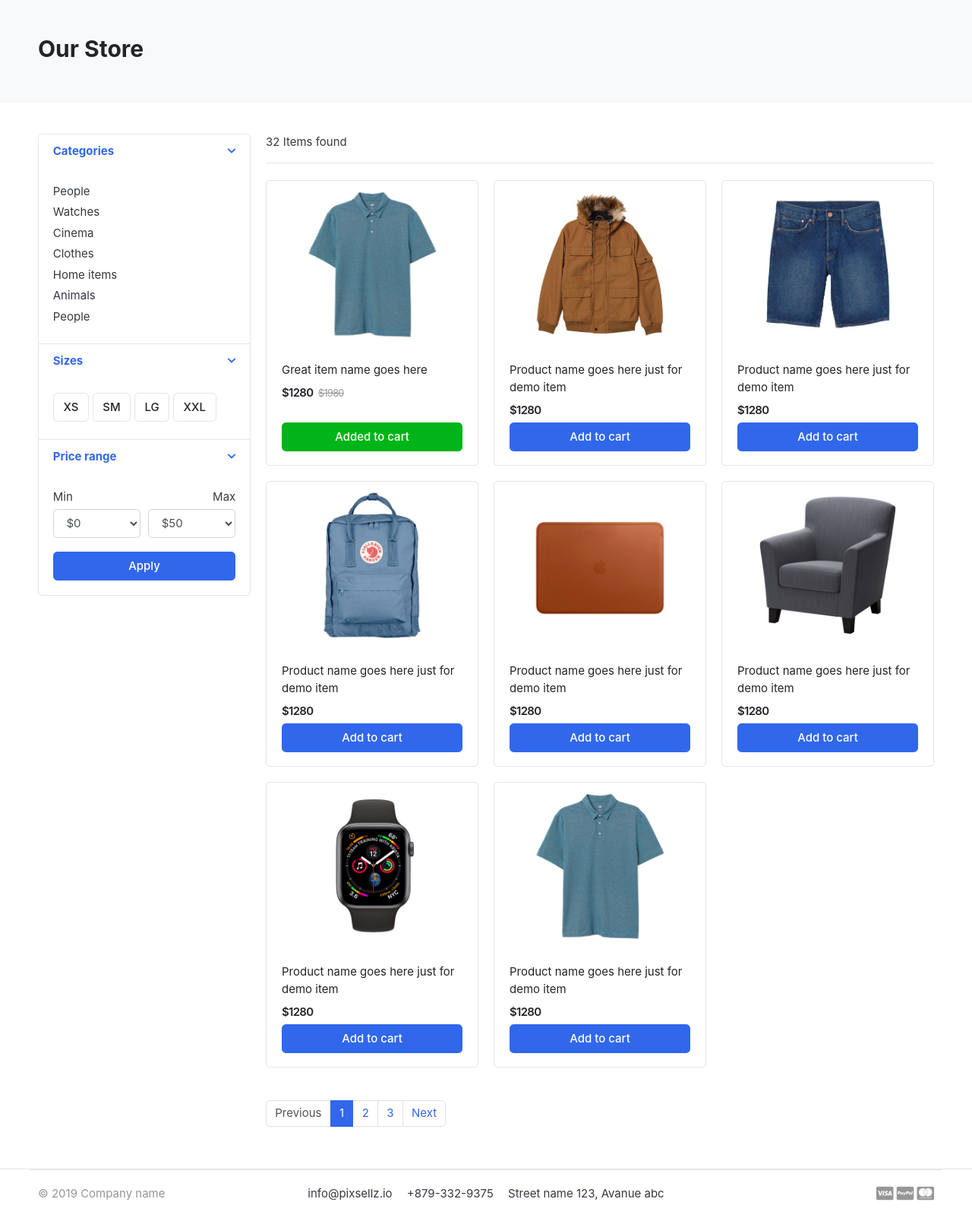
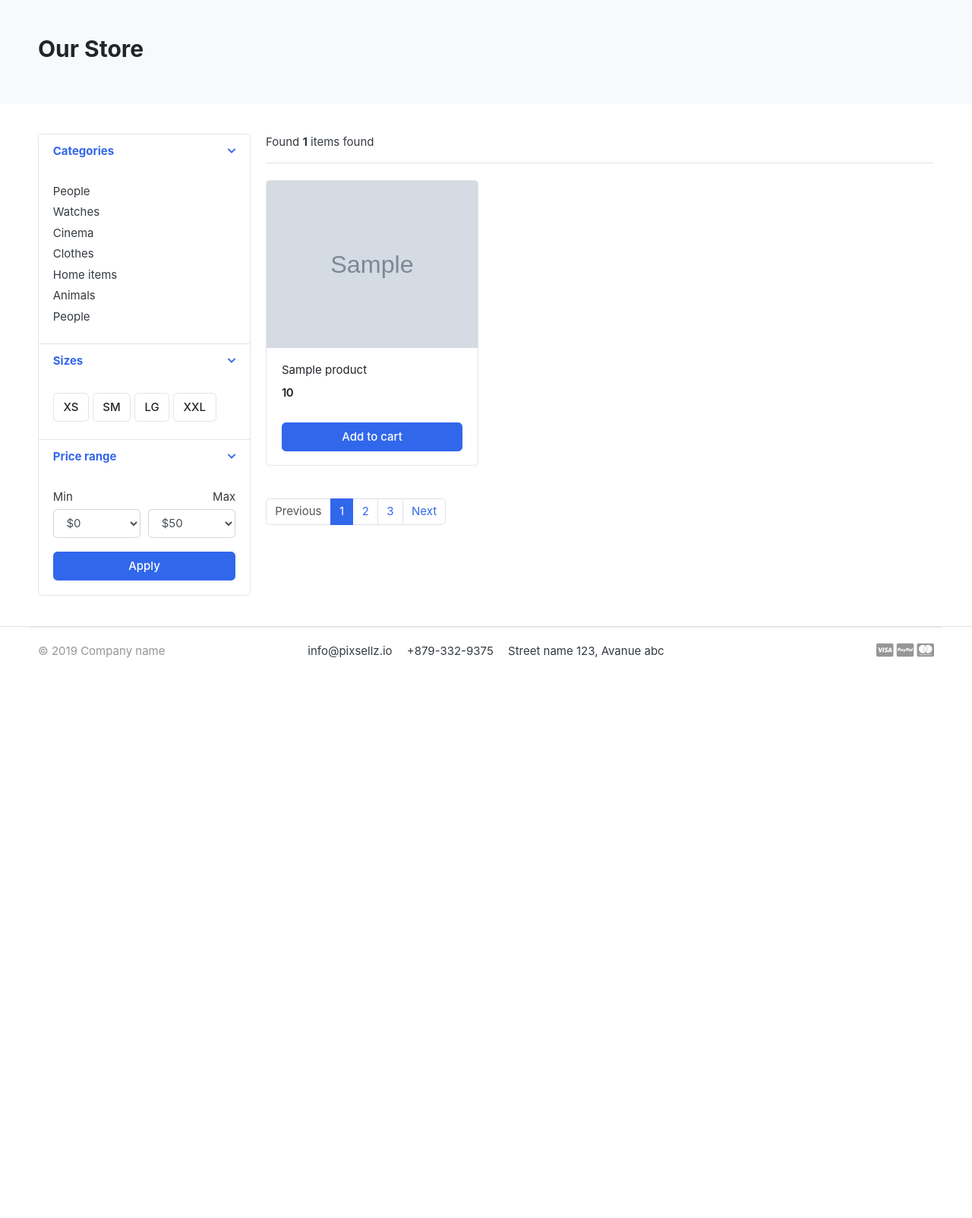
Before and after one commit to AdnanSihab/sompriti, a Django app: page /store/ in a window 1280 px wide. Shown: the part 118-1721 px from the top of the page at 76% size. After the commit the page ends 984 px from the top, so only its background shows below. Run offline with Django 3.2, Linux system fonts and the light colour scheme; tables that the repository leaves empty hold one stand-in row (values such as "Sample post"); grey boxes marked "Sample" are stand-in pictures; some libraries are stand-ins or nearby versions; some web fonts are replaced.

Commit message:
updated displaying the products

```diff
--- a/store/views.py
+++ b/store/views.py
@@ -1,5 +1,13 @@
 from django.shortcuts import render
+from .models import Product
 
 # Create your views here.
 def store(request):
-    return render(request, 'store/store.html')
+    products = Product.objects.all().filter(is_available=True)
+    product_count = products.count()
+
+    context = {
+        'products': products,
+        'product_count': product_count,
+    }
+    return render(request, 'store/store.html', context)
--- a/templates/store/store.html
+++ b/templates/store/store.html
@@ -1,7 +1,5 @@
 {% extends 'base.html' %}
-
 {% load static %}
-
 
 {% block content %}
 <!-- ========================= SECTION PAGETOP ========================= -->
@@ -125,157 +123,32 @@
 
     <header class="border-bottom mb-4 pb-3">
             <div class="form-inline">
-                <span class="mr-md-auto">32 Items found </span>
+                <span class="mr-md-auto">Found <b>{{ product_count }}</b> items found </span>
 
             </div>
     </header><!-- sect-heading -->
 
     <div class="row">
+        {% for product in products %}
         <div class="col-md-4">
             <figure class="card card-product-grid">
                 <div class="img-wrap">
 
-                    <img src="{% static 'images/items/1.jpg' %}">
+                    <img src="{{ product.images.url}}">
 
                 </div> <!-- img-wrap.// -->
                 <figcaption class="info-wrap">
                     <div class="fix-height">
-                        <a href="./product-detail.html" class="title">Great item name goes here</a>
+                        <a href="./product-detail.html" class="title">{{ product.product_name }}</a>
                         <div class="price-wrap mt-2">
-                            <span class="price">$1280</span>
-                            <del class="price-old">$1980</del>
-                        </div> <!-- price-wrap.// -->
-                    </div>
-                    <a href="#" class="btn btn-block btn-success">Added to cart </a>
-                </figcaption>
-            </figure>
-        </div> <!-- col.// -->
-
-        <div class="col-md-4">
-            <figure class="card card-product-grid">
-                <div class="img-wrap">
-                    <img src="images/items/2.jpg">
-
-                </div> <!-- img-wrap.// -->
-                <figcaption class="info-wrap">
-                    <div class="fix-height">
-                        <a href="./product-detail.html" class="title">Product name goes here just for demo item</a>
-                        <div class="price-wrap mt-2">
-                            <span class="price">$1280</span>
+                            <span class="price">{{ product.price }}</span>
                         </div> <!-- price-wrap.// -->
                     </div>
                     <a href="#" class="btn btn-block btn-primary">Add to cart </a>
                 </figcaption>
             </figure>
         </div> <!-- col.// -->
-
-        <div class="col-md-4">
-            <figure class="card card-product-grid">
-                <div class="img-wrap">
-                    <img src="images/items/3.jpg">
-
-                </div> <!-- img-wrap.// -->
-                <figcaption class="info-wrap">
-                    <div class="fix-height">
-                        <a href="./product-detail.html" class="title">Product name goes here just for demo item</a>
-                        <div class="price-wrap mt-2">
-                            <span class="price">$1280</span>
-                        </div> <!-- price-wrap.// -->
-                    </div>
-                    <a href="#" class="btn btn-block btn-primary">Add to cart </a>
-                </figcaption>
-            </figure>
-        </div> <!-- col.// -->
-
-        <div class="col-md-4">
-            <figure class="card card-product-grid">
-                <div class="img-wrap">
-                    <img src="images/items/4.jpg">
-
-                </div> <!-- img-wrap.// -->
-                <figcaption class="info-wrap">
-                    <div class="fix-height">
-                        <a href="./product-detail.html" class="title">Product name goes here just for demo item</a>
-                        <div class="price-wrap mt-2">
-                            <span class="price">$1280</span>
-                        </div> <!-- price-wrap.// -->
-                    </div>
-                    <a href="#" class="btn btn-block btn-primary">Add to cart </a>
-                </figcaption>
-            </figure>
-        </div> <!-- col.// -->
-
-        <div class="col-md-4">
-            <figure class="card card-product-grid">
-                <div class="img-wrap">
-                    <img src="images/items/5.jpg">
-
-                </div> <!-- img-wrap.// -->
-                <figcaption class="info-wrap">
-                    <div class="fix-height">
-                        <a href="./product-detail.html" class="title">Product name goes here just for demo item</a>
-                        <div class="price-wrap mt-2">
-                            <span class="price">$1280</span>
-                        </div> <!-- price-wrap.// -->
-                    </div>
-                    <a href="#" class="btn btn-block btn-primary">Add to cart </a>
-                </figcaption>
-            </figure>
-        </div> <!-- col.// -->
-
-        <div class="col-md-4">
-            <figure class="card card-product-grid">
-                <div class="img-wrap">
-                    <img src="images/items/6.jpg">
-
-                </div> <!-- img-wrap.// -->
-                <figcaption class="info-wrap">
-                    <div class="fix-height">
-                        <a href="./product-detail.html" class="title">Product name goes here just for demo item</a>
-                        <div class="price-wrap mt-2">
-                            <span class="price">$1280</span>
-                        </div> <!-- price-wrap.// -->
-                    </div>
-                    <a href="#" class="btn btn-block btn-primary">Add to cart </a>
-                </figcaption>
-            </figure>
-        </div> <!-- col.// -->
-
-        <div class="col-md-4">
-            <figure class="card card-product-grid">
-                <div class="img-wrap">
-                    <img src="images/items/7.jpg">
-
-                </div> <!-- img-wrap.// -->
-                <figcaption class="info-wrap">
-                    <div class="fix-height">
-                        <a href="./product-detail.html" class="title">Product name goes here just for demo item</a>
-                        <div class="price-wrap mt-2">
-                            <span class="price">$1280</span>
-                        </div> <!-- price-wrap.// -->
-                    </div>
-                    <a href="#" class="btn btn-block btn-primary">Add to cart </a>
-                </figcaption>
-            </figure>
-        </div> <!-- col.// -->
-
-        <div class="col-md-4">
-            <figure class="card card-product-grid">
-                <div class="img-wrap">
-                    <img src="images/items/1.jpg">
-
-                </div> <!-- img-wrap.// -->
-                <figcaption class="info-wrap">
-                    <div class="fix-height">
-                        <a href="./product-detail.html" class="title">Product name goes here just for demo item</a>
-                        <div class="price-wrap mt-2">
-                            <span class="price">$1280</span>
-                        </div> <!-- price-wrap.// -->
-                    </div>
-                    <a href="#" class="btn btn-block btn-primary">Add to cart </a>
-                </figcaption>
-            </figure>
-        </div> <!-- col.// -->
+        {% endfor %}
     </div> <!-- row end.// -->
 
 
```
